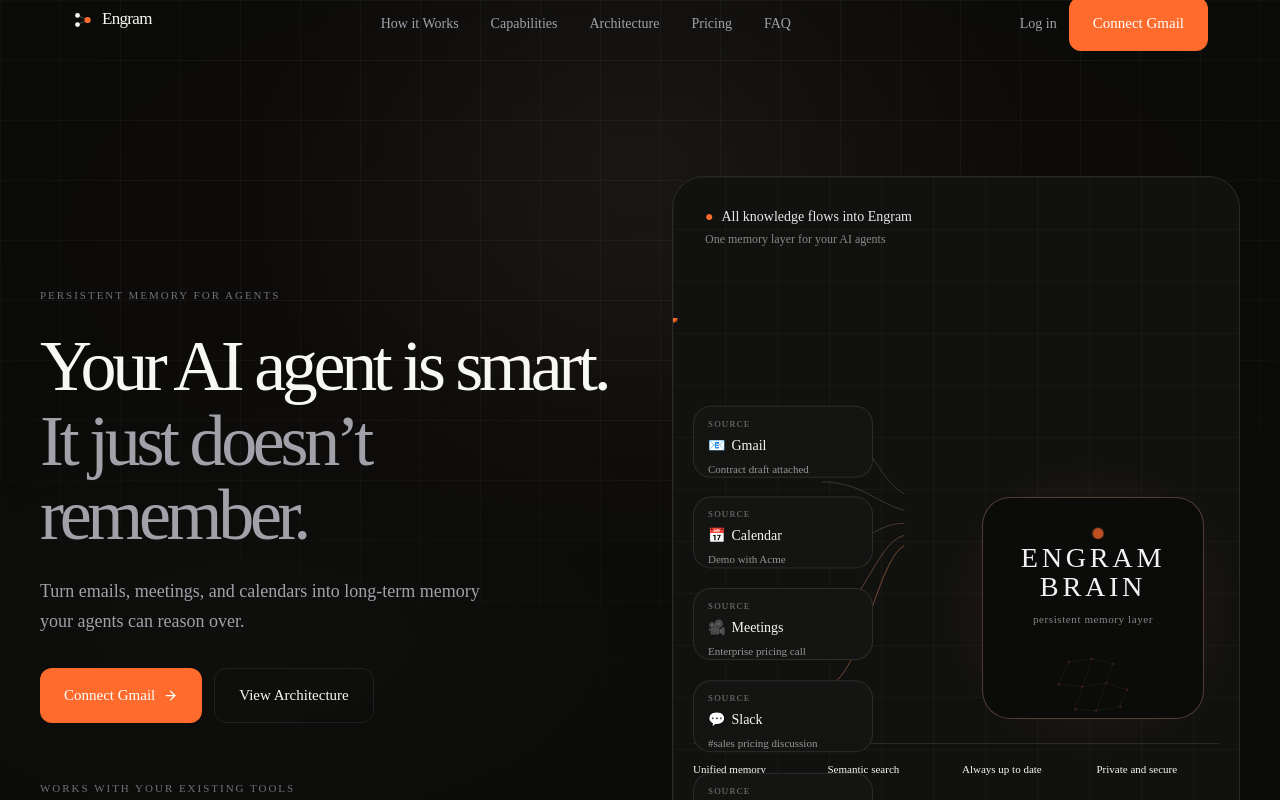
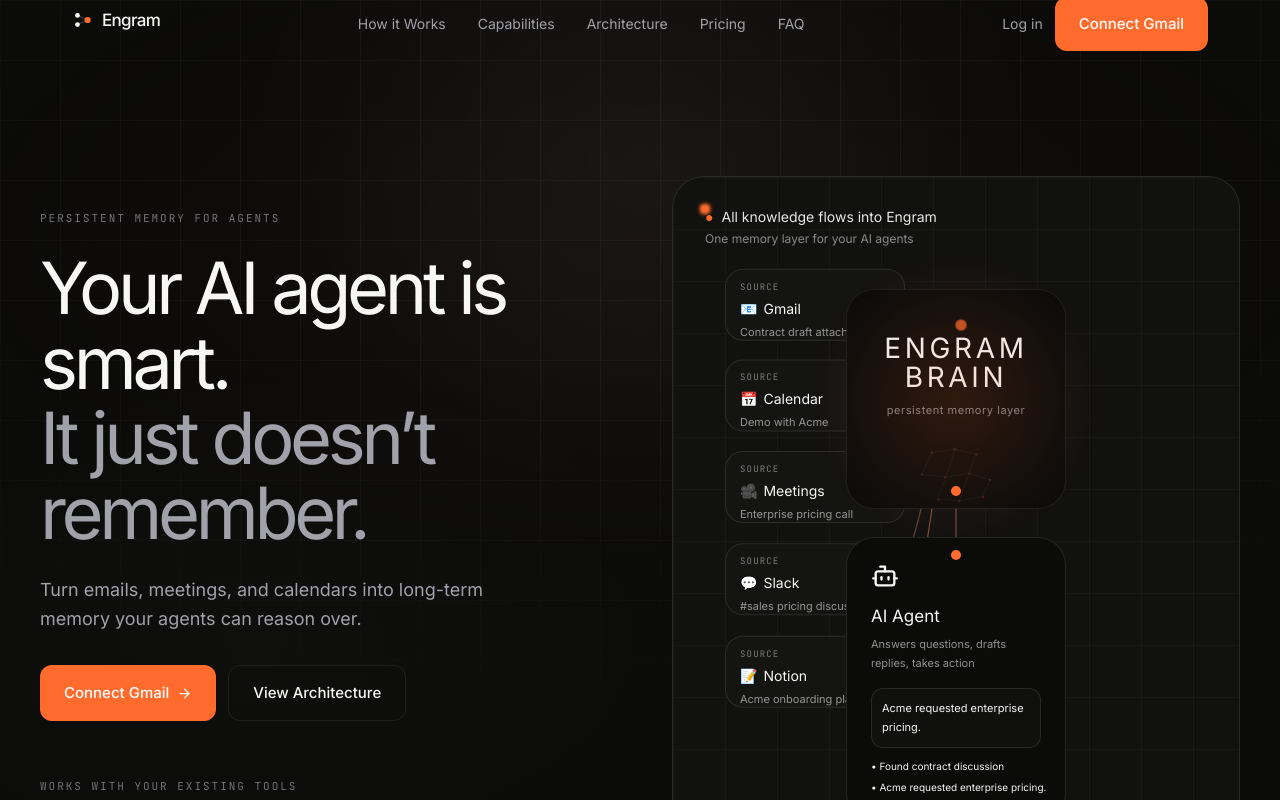
Before and after one commit to Sahillpannu/Engram.ai, a Next.js app in the folder engram-landing/: page / in a window 1280 px wide. Shown: the top 800 px of the page. Built offline with nearby package versions, Linux system fonts and the light colour scheme.

Commit message:
feat: add MemoryGraph and Hero components with layout structure for landing page

```diff
--- a/engram-landing/src/app/layout.tsx
+++ b/engram-landing/src/app/layout.tsx
@@ -1,10 +1,16 @@
 import type { Metadata } from "next";
-import { GeistSans } from "geist/font/sans";
-import { GeistMono } from "geist/font/mono";
+import { Inter, JetBrains_Mono } from "next/font/google";
 import "./globals.css";
 
-const geistSans = GeistSans;
-const geistMono = GeistMono;
+const inter = Inter({
+  subsets: ["latin"],
+  variable: "--font-sans",
+});
+
+const jetbrainsMono = JetBrains_Mono({
+  subsets: ["latin"],
+  variable: "--font-mono",
+});
 
 export const metadata: Metadata = {
   title: "Engram — Your AI agent remembers.",
@@ -23,7 +29,7 @@
   children: React.ReactNode;
 }>) {
   return (
-    <html lang="en" className={`${geistSans.variable} ${geistMono.variable}`}>
+    <html lang="en" className={`${inter.variable} ${jetbrainsMono.variable}`}>
       <body className="bg-bg text-ink font-sans antialiased">
         {children}
       </body>
--- a/engram-landing/src/components/MemoryGraph.tsx
+++ b/engram-landing/src/components/MemoryGraph.tsx
@@ -1,7 +1,8 @@
 "use client";
 
-import { useEffect, useMemo, useState } from "react";
+import { forwardRef, useEffect, useMemo, useRef, useState } from "react";
 import { AnimatePresence, motion } from "framer-motion";
+import { Bot } from "lucide-react";
 import { EASE } from "./ui";
 
 const ACCENT = "#ff6b2c";
@@ -11,8 +12,6 @@
   icon: string;
   app: string;
   detail: string;
-  top: number;
-  path: string;
   floatDelay: number;
 };
 
@@ -22,8 +21,6 @@
     icon: "📧",
     app: "Gmail",
     detail: "Contract draft attached",
-    top: 92,
-    path: "M 200 128 C 250 128 270 214 310 236",
     floatDelay: 0,
   },
   {
@@ -31,8 +28,6 @@
     icon: "📅",
     app: "Calendar",
     detail: "Demo with Acme",
-    top: 184,
-    path: "M 200 220 C 252 220 272 248 310 258",
     floatDelay: 0.9,
   },
   {
@@ -40,8 +35,6 @@
     icon: "🎥",
     app: "Meetings",
     detail: "Enterprise pricing call",
-    top: 276,
-    path: "M 200 312 C 252 312 272 274 310 276",
     floatDelay: 1.8,
   },
   {
@@ -49,8 +42,6 @@
     icon: "💬",
     app: "Slack",
     detail: "#sales pricing discussion",
-    top: 368,
-    path: "M 200 404 C 252 404 272 300 310 292",
     floatDelay: 2.6,
   },
   {
@@ -58,8 +49,6 @@
     icon: "📝",
     app: "Notion",
     detail: "Acme onboarding plan",
-    top: 460,
-    path: "M 200 496 C 252 496 272 326 310 306",
     floatDelay: 3.2,
   },
 ];
@@ -88,36 +77,20 @@
   );
 }
 
-function PacketStream({
-  pathId,
-  baseDelay,
-  duration,
-}: {
-  pathId: string;
-  baseDelay: number;
-  duration: number;
-}) {
-  return (
-    <>
-      <Packet pathId={pathId} begin={`${baseDelay}s`} duration={`${duration}s`} />
-      <Packet pathId={pathId} begin={`${baseDelay + 0.36}s`} duration={`${duration}s`} />
-      <Packet pathId={pathId} begin={`${baseDelay + 0.72}s`} duration={`${duration}s`} />
-    </>
-  );
-}
-
-function SourceCard({ source, index }: { source: Source; index: number }) {
+const SourceCard = forwardRef<
+  HTMLDivElement,
+  { source: Source; index: number }
+>(function SourceCard({ source, index }, ref) {
   return (
     <motion.div
-      className="absolute left-5 z-20 h-[72px] w-[180px] rounded-[18px] border border-white/10 bg-card px-3.5 py-2.5"
-      style={{ top: source.top }}
+      ref={ref}
+      className="h-[72px] w-[180px] rounded-[18px] border border-white/10 bg-card px-3.5 py-2.5"
       initial={{ opacity: 0, x: -18 }}
       whileInView={{ opacity: 1, x: 0 }}
       viewport={{ once: true, amount: 0.4 }}
       animate={{ y: [0, -6] }}
       whileHover={{ borderColor: "rgba(255,255,255,0.2)" }}
-      {...{
-        transition: {
+      transition={{
         opacity: { duration: 0.5, ease: EASE, delay: 0.2 + index * 0.08 },
         x: { duration: 0.5, ease: EASE, delay: 0.2 + index * 0.08 },
         y: {
@@ -127,22 +100,25 @@
           repeatType: "reverse",
           delay: source.floatDelay,
         },
-        },
       }}
     >
-      <p className="font-mono text-[9px] uppercase tracking-[0.13em] text-white/45">Source</p>
+      <p className="font-mono text-[9px] uppercase tracking-[0.13em] text-white/45">
+        Source
+      </p>
       <div className="mt-0.5 flex items-center gap-1.5">
         <span className="text-[14px]" aria-hidden>
           {source.icon}
         </span>
         <span className="text-[14px] text-white/92">{source.app}</span>
       </div>
-      <p className="mt-0.5 truncate text-[11px] text-white/55">{source.detail}</p>
+      <p className="mt-0.5 truncate text-[11px] text-white/55">
+        {source.detail}
+      </p>
     </motion.div>
   );
-}
+});
 
-function BrainGraph() {
+const BrainGraph = () => {
   const nodes = useMemo(
     () => [
       { cx: 44, cy: 32, dx: 8, dy: -5, delay: 0 },
@@ -188,7 +164,10 @@
           cy={node.cy}
           r="2.2"
           fill={ACCENT}
-          animate={{ cx: [node.cx, node.cx + node.dx, node.cx], cy: [node.cy, node.cy + node.dy, node.cy] }}
+          animate={{
+            cx: [node.cx, node.cx + node.dx, node.cx],
+            cy: [node.cy, node.cy + node.dy, node.cy],
+          }}
           transition={{
             duration: 6.5,
             ease: "easeInOut",
@@ -199,147 +178,17 @@
       ))}
     </svg>
   );
-}
+};
 
-export default function MemoryGraph() {
-  const [statusIndex, setStatusIndex] = useState(0);
-
-  useEffect(() => {
-    const interval = window.setInterval(() => {
-      setStatusIndex((current) => (current + 1) % statusFrames.length);
-    }, 2600);
-
-    return () => window.clearInterval(interval);
-  }, []);
-
+const BrainCard = forwardRef<HTMLDivElement>(function BrainCard(_, ref) {
   return (
-    <div className="relative w-full">
-      <div className="hidden md:block">
     <motion.div
-          className="relative h-[680px] overflow-hidden rounded-[32px] border border-white/10 bg-[#111110] p-8 lg:h-[720px] xl:h-[760px]"
-          initial={{ opacity: 0, y: 24 }}
-          whileInView={{ opacity: 1, y: 0 }}
-          viewport={{ once: true, amount: 0.2 }}
-          transition={{ duration: 0.5, ease: EASE }}
-        >
-          <div
-            className="pointer-events-none absolute inset-0"
-            style={{
-              backgroundImage:
-                "linear-gradient(to right, rgba(255,255,255,0.03) 1px, transparent 1px), linear-gradient(to bottom, rgba(255,255,255,0.03) 1px, transparent 1px)",
-              backgroundSize: "52px 52px",
-            }}
-            aria-hidden
-          />
-
-          <p className="absolute left-8 top-7 z-30 text-[14px] text-white/90">
-            <span className="mr-2 text-accent">●</span>
-            All knowledge flows into Engram
-          </p>
-          <p className="absolute left-8 top-[3.25rem] z-30 text-[12px] text-white/50">
-            One memory layer for your AI agents
-          </p>
-
-          <div className="absolute inset-0 z-10 flex items-center justify-center">
-            <div className="relative mx-auto aspect-[760/640] w-full max-w-[760px]">
-              <svg
-                viewBox="0 0 760 640"
-                className="absolute inset-0 h-full w-full"
-                role="img"
-                aria-label="Data from tools continuously flows into Engram Brain and then powers the AI Agent"
-              >
-                <defs>
-                  <filter id="hero-packet-glow" x="-300%" y="-300%" width="700%" height="700%">
-                    <feGaussianBlur stdDeviation="2.4" result="blur" />
-                    <feMerge>
-                      <feMergeNode in="blur" />
-                      <feMergeNode in="SourceGraphic" />
-                    </feMerge>
-                  </filter>
-                </defs>
-
-                {sources.map((source, index) => (
-                  <g key={source.id}>
-                    <motion.path
-                      id={`src-path-${source.id}`}
-                      d={source.path}
-                      fill="none"
-                      stroke="rgba(255,255,255,0.15)"
-                      strokeWidth="1.3"
-                      strokeLinecap="round"
-                      initial={{ pathLength: 0, opacity: 0.2 }}
-                      whileInView={{ pathLength: 1, opacity: 1 }}
-                      viewport={{ once: true, amount: 0.2 }}
-                      transition={{ duration: 0.8, ease: EASE, delay: 0.5 + index * 0.08 }}
-                    />
-                    <motion.path
-                      d={source.path}
-                      fill="none"
-                      stroke={ACCENT}
-                      strokeWidth="1"
-                      strokeLinecap="round"
-                      opacity="0.16"
-                      animate={{ opacity: [0.05, 0.6, 0.05] }}
-                      transition={{
-                        duration: 2.8,
-                        repeat: Infinity,
-                        ease: "easeInOut",
-                        delay: 1.2 + index * 0.24,
-                      }}
-                    />
-                    <PacketStream
-                      pathId={`src-path-${source.id}`}
-                      baseDelay={2 + index * 0.35}
-                      duration={2.9}
-                    />
-                  </g>
-                ))}
-
-                <motion.path
-                  id="brain-agent-path"
-                  d="M 530 290 C 545 290 555 295 570 295"
-                  fill="none"
-                  stroke="rgba(255,255,255,0.15)"
-                  strokeWidth="1.4"
-                  strokeLinecap="round"
-                  initial={{ pathLength: 0, opacity: 0.2 }}
-                  whileInView={{ pathLength: 1, opacity: 1 }}
-                  viewport={{ once: true, amount: 0.2 }}
-                  transition={{ duration: 0.8, ease: EASE, delay: 1.05 }}
-                />
-                <motion.path
-                  d="M 530 290 C 545 290 555 295 570 295"
-                  fill="none"
-                  stroke={ACCENT}
-                  strokeWidth="1"
-                  strokeLinecap="round"
-                  opacity="0.18"
-                  animate={{ opacity: [0.04, 0.56, 0.04] }}
-                  transition={{ duration: 3.2, repeat: Infinity, ease: "easeInOut", delay: 2.8 }}
-                />
-                <PacketStream pathId="brain-agent-path" baseDelay={3} duration={3.8} />
-              </svg>
-
-              {sources.map((source, index) => (
-                <SourceCard key={source.id} source={source} index={index} />
-              ))}
-
-              <motion.div
-                className="absolute left-[310px] top-[180px] z-30"
+      ref={ref}
+      className="relative flex h-[220px] w-[220px] flex-col items-center rounded-[28px] border border-white/10 bg-[#0b0b0a] pt-8"
       initial={{ opacity: 0, scale: 0.94 }}
       whileInView={{ opacity: 1, scale: 1 }}
       viewport={{ once: true, amount: 0.3 }}
       transition={{ duration: 0.6, ease: EASE, delay: 0.8 }}
-              >
-                <div
-                  className="absolute -inset-10 rounded-full"
-                  style={{
-                    background: "radial-gradient(circle, rgba(255,107,44,0.15), transparent 70%)",
-                  }}
-                  aria-hidden
-                />
-                <motion.div
-                  className="relative flex h-[220px] w-[220px] flex-col items-center rounded-[28px] border border-white/10 bg-[#0b0b0a] pt-8"
       animate={{
         scale: [1, 1.015, 1],
         borderColor: [
@@ -348,8 +197,17 @@
           "rgba(255,255,255,0.08)",
         ],
       }}
-                  transition={{ duration: 4, ease: "easeInOut", repeat: Infinity }}
     >
+      <div
+        className="pointer-events-none absolute -inset-10 rounded-full"
+        style={{
+          background:
+            "radial-gradient(circle, rgba(255,107,44,0.15), transparent 70%)",
+        }}
+        aria-hidden
+      />
+
+      {/* Input dot */}
       <motion.span
         className="absolute left-1/2 top-[30px] h-2.5 w-2.5 -translate-x-1/2 rounded-full bg-accent"
         animate={{ scale: [1, 1.8, 1], opacity: [0.7, 1, 0.7] }}
@@ -360,7 +218,11 @@
         animate={{ scale: [1, 5, 1], opacity: [0.5, 0, 0.5] }}
         transition={{ duration: 2.4, repeat: Infinity, ease: "easeOut" }}
       />
-                  <p className="mt-3 text-center font-mono text-[28px] leading-[1.05] tracking-[0.13em] text-white/95">
+
+      {/* Output dot */}
+      <span className="absolute bottom-3 left-1/2 h-2.5 w-2.5 -translate-x-1/2 rounded-full bg-accent" />
+
+      <p className="mt-3 text-center text-[28px] leading-[1.05] tracking-[0.13em] text-white/95">
         ENGRAM
         <br />
         BRAIN
@@ -370,22 +232,29 @@
       </p>
       <BrainGraph />
     </motion.div>
-              </motion.div>
+  );
+});
 
+const AgentCard = forwardRef<HTMLDivElement, { statusIndex: number }>(
+  function AgentCard({ statusIndex }, ref) {
+    return (
       <motion.div
-                className="absolute left-[570px] top-[200px] z-30 h-[190px] w-[170px] rounded-[20px] border border-white/10 bg-card p-4"
-                initial={{ opacity: 0, x: 14 }}
-                whileInView={{ opacity: 1, x: 0 }}
+        ref={ref}
+        className="relative flex w-[220px] flex-col items-start rounded-[28px] border border-white/10 bg-[#0b0b0a] p-6"
+        initial={{ opacity: 0, y: 14 }}
+        whileInView={{ opacity: 1, y: 0 }}
         viewport={{ once: true, amount: 0.3 }}
         transition={{ duration: 0.5, ease: EASE, delay: 1.05 }}
       >
-                <div className="text-center">
-                  <p className="text-[30px]">🤖</p>
-                  <p className="mt-1 text-[17px] tracking-[0.02em] text-white/92">AI Agent</p>
-                  <p className="text-[11px] text-white/55">Reasoning over memory</p>
-                </div>
+        <span className="absolute left-1/2 top-3 h-2.5 w-2.5 -translate-x-1/2 rounded-full bg-accent" />
 
-                <div className="mt-3 rounded-xl border border-white/10 bg-[#10100f] p-2.5">
+        <Bot className="h-7 w-7 text-white/92" />
+        <p className="mt-3 text-[17px] text-white/92">AI Agent</p>
+        <p className="mt-1 text-[11px] text-white/55">
+          Answers questions, drafts replies, takes action
+        </p>
+
+        <div className="mt-4 w-full rounded-xl border border-white/10 bg-[#10100f] p-2.5">
           <AnimatePresence mode="wait">
             <motion.p
               key={statusFrames[statusIndex].id}
@@ -426,13 +295,219 @@
           <p className="truncate">• Acme requested enterprise pricing.</p>
         </div>
       </motion.div>
+    );
+  }
+);
 
-              <div className="pointer-events-none absolute bottom-4 left-5 right-5 grid grid-cols-4 gap-3 border-t border-white/10 pt-4 text-[11px] text-white/58">
-                <p>Unified memory</p>
-                <p>Semantic search</p>
-                <p>Always up to date</p>
-                <p>Private and secure</p>
+export default function MemoryGraph() {
+  const [statusIndex, setStatusIndex] = useState(0);
+  const containerRef = useRef<HTMLDivElement>(null);
+  const sourceRefs = useRef<(HTMLDivElement | null)[]>([]);
+  const brainRef = useRef<HTMLDivElement>(null);
+  const agentRef = useRef<HTMLDivElement>(null);
+  const [sourcePaths, setSourcePaths] = useState<string[]>([]);
+  const [agentPath, setAgentPath] = useState<string>("");
+
+  useEffect(() => {
+    const calc = () => {
+      const container = containerRef.current;
+      if (!container) return;
+      const cRect = container.getBoundingClientRect();
+
+      const brain = brainRef.current?.getBoundingClientRect();
+      const agent = agentRef.current?.getBoundingClientRect();
+      if (!brain || !agent) return;
+
+      const destX = brain.left + brain.width / 2 - cRect.left;
+      const destY = brain.top - cRect.top + 30;
+
+      const paths = sources.map((_, i) => {
+        const rect = sourceRefs.current[i]?.getBoundingClientRect();
+        if (!rect) return "";
+        const startX = rect.right - cRect.left;
+        const startY = rect.top + rect.height / 2 - cRect.top;
+        const midX = (startX + destX) / 2;
+        return `M ${startX} ${startY} C ${midX} ${startY}, ${destX} ${destY - 24}, ${destX} ${destY}`;
+      });
+      setSourcePaths(paths);
+
+      const startX = brain.left + brain.width / 2 - cRect.left;
+      const startY = brain.bottom - cRect.top - 12;
+      const endX = agent.left + agent.width / 2 - cRect.left;
+      const endY = agent.top - cRect.top + 12;
+      const midY = (startY + endY) / 2;
+      setAgentPath(
+        `M ${startX} ${startY} C ${startX} ${midY}, ${endX} ${midY}, ${endX} ${endY}`
+      );
+    };
+
+    calc();
+    window.addEventListener("resize", calc);
+    return () => window.removeEventListener("resize", calc);
+  }, []);
+
+  useEffect(() => {
+    const interval = window.setInterval(() => {
+      setStatusIndex((current) => (current + 1) % statusFrames.length);
+    }, 2600);
+    return () => window.clearInterval(interval);
+  }, []);
+
+  return (
+    <div className="relative w-full">
+      <div className="hidden md:block">
+        <motion.div
+          className="relative h-[640px] overflow-hidden rounded-[32px] border border-white/10 bg-[#111110] p-8 xl:h-[680px]"
+          initial={{ opacity: 0, y: 24 }}
+          whileInView={{ opacity: 1, y: 0 }}
+          viewport={{ once: true, amount: 0.2 }}
+          transition={{ duration: 0.5, ease: EASE }}
+        >
+          <div
+            className="pointer-events-none absolute inset-0"
+            style={{
+              backgroundImage:
+                "linear-gradient(to right, rgba(255,255,255,0.03) 1px, transparent 1px), linear-gradient(to bottom, rgba(255,255,255,0.03) 1px, transparent 1px)",
+              backgroundSize: "52px 52px",
+            }}
+            aria-hidden
+          />
+
+          <p className="absolute left-8 top-7 z-30 text-[14px] text-white/90">
+            <span className="mr-2 text-accent">●</span>
+            All knowledge flows into Engram
+          </p>
+          <p className="absolute left-8 top-[3.25rem] z-30 text-[12px] text-white/50">
+            One memory layer for your AI agents
+          </p>
+
+          <div
+            ref={containerRef}
+            className="relative mx-auto h-full w-full max-w-[760px]"
+          >
+            <svg
+              className="absolute inset-0 h-full w-full overflow-visible"
+              role="img"
+              aria-label="Data from tools continuously flows into Engram Brain and then powers the AI Agent"
+            >
+              <defs>
+                <filter
+                  id="hero-packet-glow"
+                  x="-300%"
+                  y="-300%"
+                  width="700%"
+                  height="700%"
+                >
+                  <feGaussianBlur stdDeviation="2.4" result="blur" />
+                  <feMerge>
+                    <feMergeNode in="blur" />
+                    <feMergeNode in="SourceGraphic" />
+                  </feMerge>
+                </filter>
+              </defs>
+
+              {sources.map((source, index) => {
+                const d = sourcePaths[index];
+                if (!d) return null;
+                return (
+                  <g key={source.id}>
+                    <motion.path
+                      id={`src-path-${source.id}`}
+                      d={d}
+                      fill="none"
+                      stroke="rgba(255,255,255,0.15)"
+                      strokeWidth="1.3"
+                      strokeLinecap="round"
+                      initial={{ pathLength: 0, opacity: 0.2 }}
+                      whileInView={{ pathLength: 1, opacity: 1 }}
+                      viewport={{ once: true, amount: 0.2 }}
+                      transition={{
+                        duration: 0.8,
+                        ease: EASE,
+                        delay: 0.5 + index * 0.08,
+                      }}
+                    />
+                    <motion.path
+                      d={d}
+                      fill="none"
+                      stroke={ACCENT}
+                      strokeWidth="1"
+                      strokeLinecap="round"
+                      opacity="0.16"
+                      animate={{ opacity: [0.05, 0.6, 0.05] }}
+                      transition={{
+                        duration: 2.8,
+                        repeat: Infinity,
+                        ease: "easeInOut",
+                        delay: 1.2 + index * 0.24,
+                      }}
+                    />
+                    <Packet
+                      pathId={`src-path-${source.id}`}
+                      begin={`${index * 0.4}s`}
+                      duration="2.6s"
+                    />
+                  </g>
+                );
+              })}
+
+              {agentPath && (
+                <g>
+                  <motion.path
+                    id="brain-agent-path"
+                    d={agentPath}
+                    fill="none"
+                    stroke="rgba(255,255,255,0.15)"
+                    strokeWidth="1.4"
+                    strokeLinecap="round"
+                    initial={{ pathLength: 0, opacity: 0.2 }}
+                    whileInView={{ pathLength: 1, opacity: 1 }}
+                    viewport={{ once: true, amount: 0.2 }}
+                    transition={{ duration: 0.8, ease: EASE, delay: 1.05 }}
+                  />
+                  <motion.path
+                    d={agentPath}
+                    fill="none"
+                    stroke={ACCENT}
+                    strokeWidth="1"
+                    strokeLinecap="round"
+                    opacity="0.18"
+                    animate={{ opacity: [0.04, 0.56, 0.04] }}
+                    transition={{
+                      duration: 3.2,
+                      repeat: Infinity,
+                      ease: "easeInOut",
+                      delay: 2.8,
+                    }}
+                  />
+                  <Packet
+                    pathId="brain-agent-path"
+                    begin="0s"
+                    duration="2.8s"
+                  />
+                </g>
+              )}
+            </svg>
+
+            <div className="absolute left-5 top-16 flex flex-col gap-5">
+              {sources.map((source, index) => (
+                <SourceCard
+                  key={source.id}
+                  ref={(el) => {
+                    sourceRefs.current[index] = el;
+                  }}
+                  source={source}
+                  index={index}
+                />
+              ))}
             </div>
+
+            <div className="absolute left-1/2 top-20 -translate-x-1/2">
+              <BrainCard ref={brainRef} />
+            </div>
+
+            <div className="absolute left-1/2 top-[328px] -translate-x-1/2">
+              <AgentCard ref={agentRef} statusIndex={statusIndex} />
             </div>
           </div>
         </motion.div>
@@ -466,7 +541,9 @@
                 viewport={{ once: true, amount: 0.35 }}
                 transition={{ duration: 0.45, ease: EASE, delay: 0.12 + index * 0.05 }}
               >
-                <p className="font-mono text-[10px] uppercase tracking-[0.12em] text-white/45">Source</p>
+                <p className="font-mono text-[10px] uppercase tracking-[0.12em] text-white/45">
+                  Source
+                </p>
                 <p className="mt-1 text-[15px] text-white/92">
                   <span className="mr-1.5">{source.icon}</span>
                   {source.app}
@@ -490,7 +567,7 @@
             transition={{ duration: 4, repeat: Infinity, ease: "easeInOut" }}
           >
             <span className="inline-block h-2.5 w-2.5 rounded-full bg-accent" />
-            <p className="mt-4 font-mono text-[26px] leading-[1.05] tracking-[0.13em] text-white/95">
+            <p className="mt-4 text-[26px] leading-[1.05] tracking-[0.13em] text-white/95">
               ENGRAM
               <br />
               BRAIN
@@ -513,9 +590,11 @@
             viewport={{ once: true, amount: 0.25 }}
             transition={{ duration: 0.45, ease: EASE, delay: 0.55 }}
           >
-            <p className="text-[34px]">🤖</p>
-            <p className="text-[18px] text-white/92">AI Agent</p>
-            <p className="text-[12px] text-white/55">Reasoning over memory</p>
+            <Bot className="mx-auto h-8 w-8 text-white/92" />
+            <p className="mt-1 text-[18px] text-white/92">AI Agent</p>
+            <p className="text-[12px] text-white/55">
+              Answers questions, drafts replies, takes action
+            </p>
           </motion.div>
         </motion.div>
       </div>
```
Also changed, not shown: engram-landing/src/components/Hero.tsx (+9 -0 lines). Lines whose indentation alone changed are shown as unchanged.
